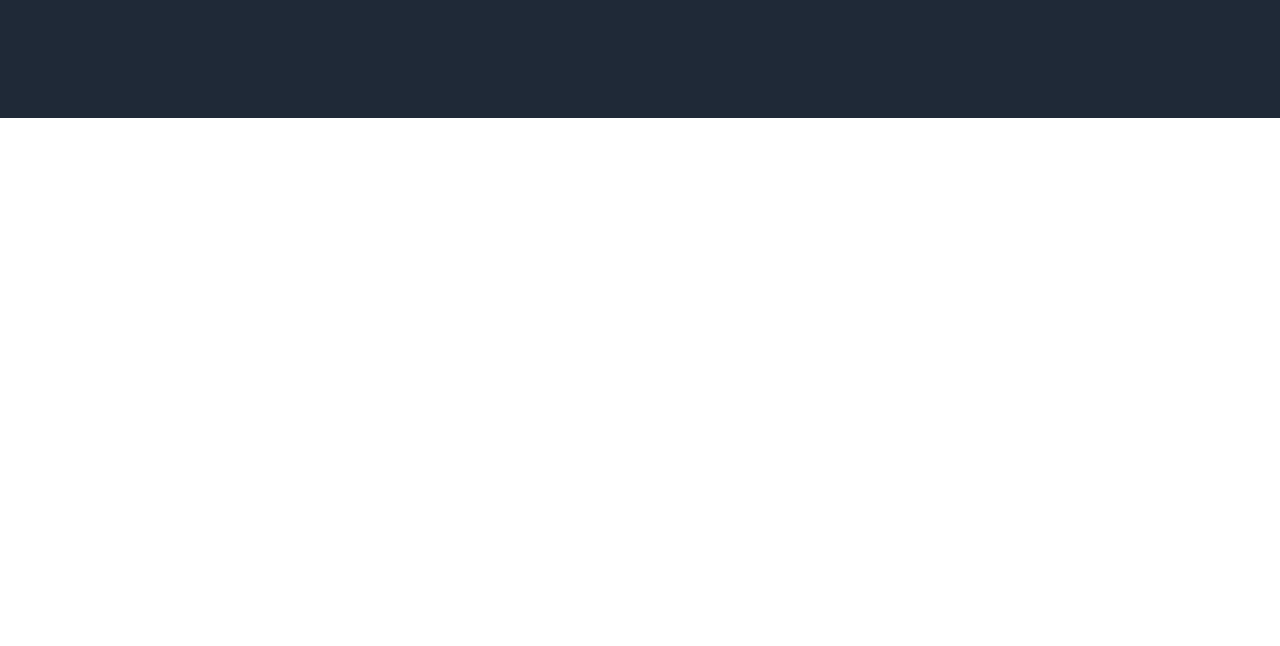
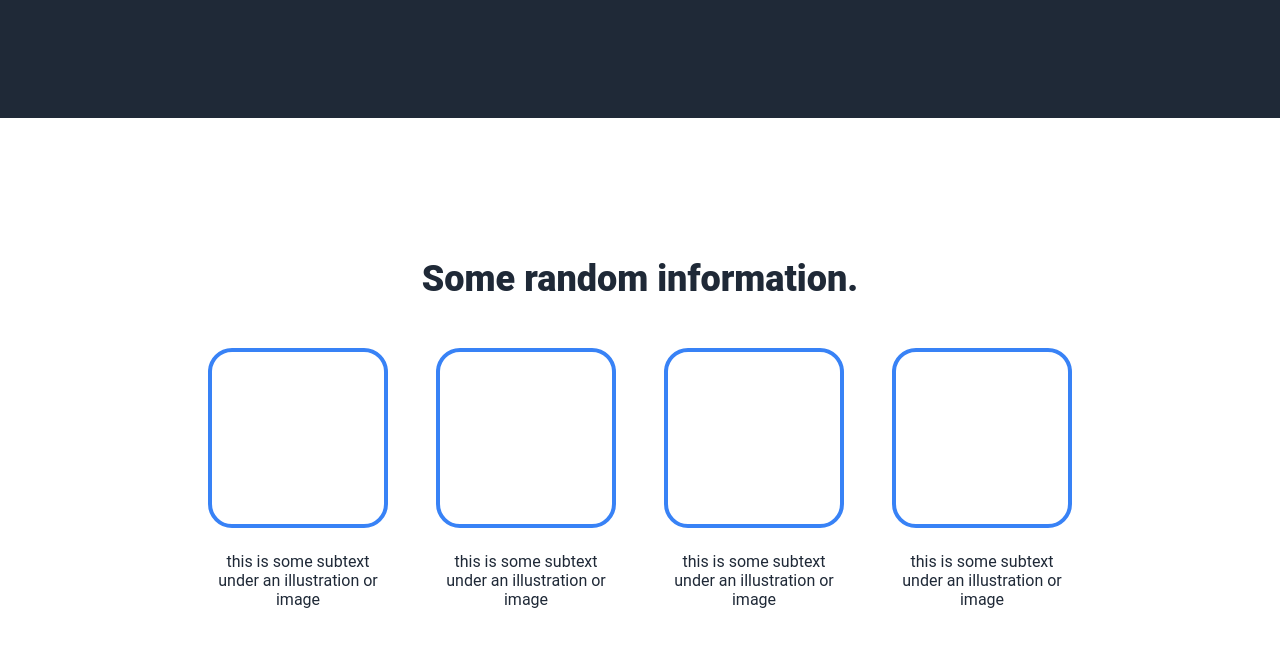
Before and after one commit to D-Tunez/landing-page, a plain HTML site: page index.html in a window 1280 px wide. Shown: the part 648-1294 px from the top of the page. Before the commit the page ends 800 px from the top, so only its background shows below. Drawn offline with Linux system fonts and the light colour scheme.

Commit message:
Add random info section

```diff
--- a/css/style.css
+++ b/css/style.css
@@ -12,7 +12,14 @@ body {
 
 h1 {
     font-size: 48px;
+    font-weight: 900;
     margin-bottom: 24px;
+}
+
+h2 {
+    font-size: 36px;
+    font-weight: 900;
+    margin-bottom: 48px;
 }
 
 a.button {
@@ -71,3 +78,33 @@ section.text-image .text,
 section.text-image img {
     flex: 1;
 }
+
+section.random-info {
+    margin: 140px 0;
+}
+
+section.random-info h2 {
+    text-align: center;
+}
+
+section.random-info .blocks {
+    display: flex;
+    gap: 48px;
+    justify-content: center;
+}
+
+section.random-info .blocks .block-text {
+    display: flex;
+    flex-direction: column;
+    align-items: center;
+    text-align: center;
+    width: 180px;
+}
+
+section.random-info .blocks .block-text .block {
+    border: 4px solid #3882f6;
+    border-radius: 24px;
+    margin-bottom: 24px;
+    width: 180px;
+    height: 180px;
+}
--- a/index.html
+++ b/index.html
@@ -42,6 +42,29 @@
                 </div>
             </div>
         </section>
+        <section class="random-info">
+            <div class="container">
+                <h2>Some random information.</h2>
+                <div class="blocks">
+                    <div class="block-text">
+                        <div class="block"></div>
+                        <p>this is some subtext under an illustration or image</p>
+                    </div>
+                    <div class="block-text">
+                        <div class="block"></div>
+                        <p>this is some subtext under an illustration or image</p>
+                    </div>
+                    <div class="block-text">
+                        <div class="block"></div>
+                        <p>this is some subtext under an illustration or image</p>
+                    </div>
+                    <div class="block-text">
+                        <div class="block"></div>
+                        <p>this is some subtext under an illustration or image</p>
+                    </div>
+                </div>
+            </div>
+        </section>
     </main>
 </body>
 </html>
```
